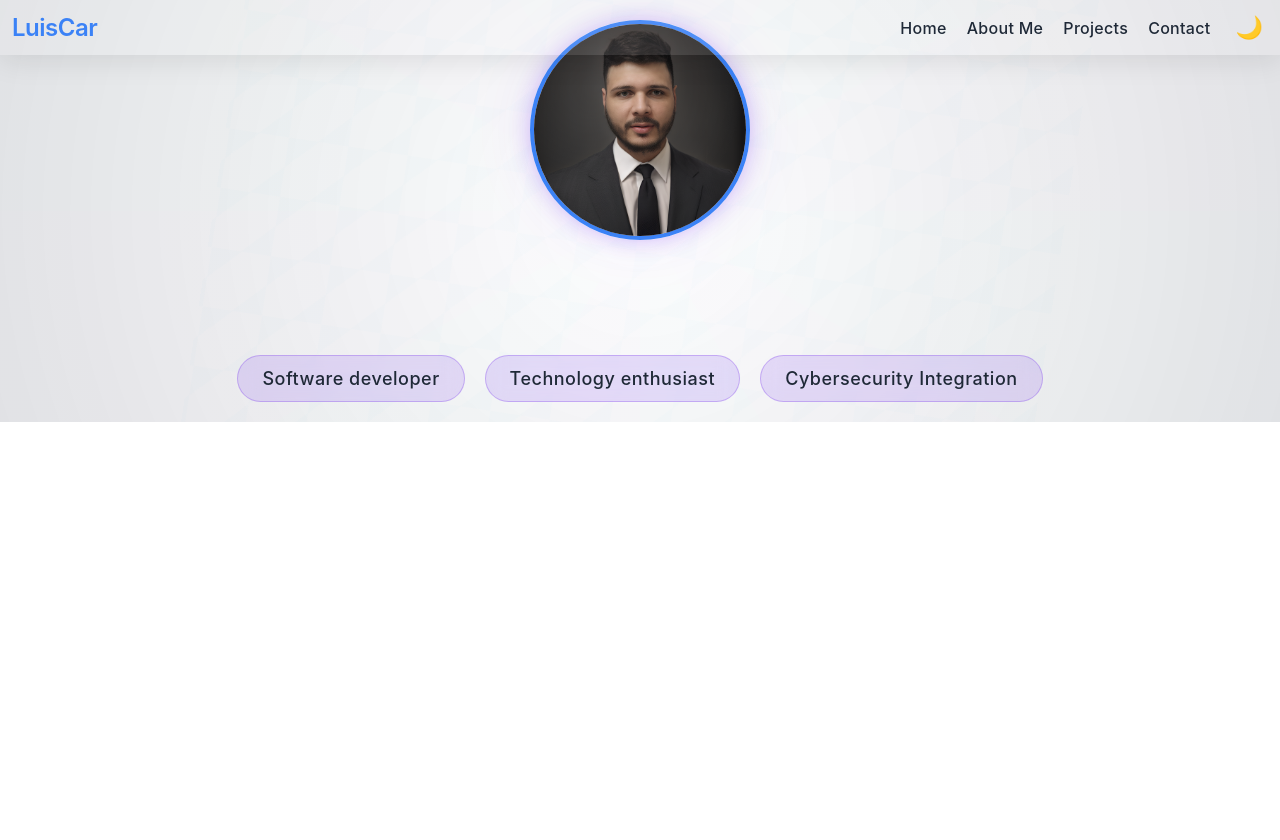
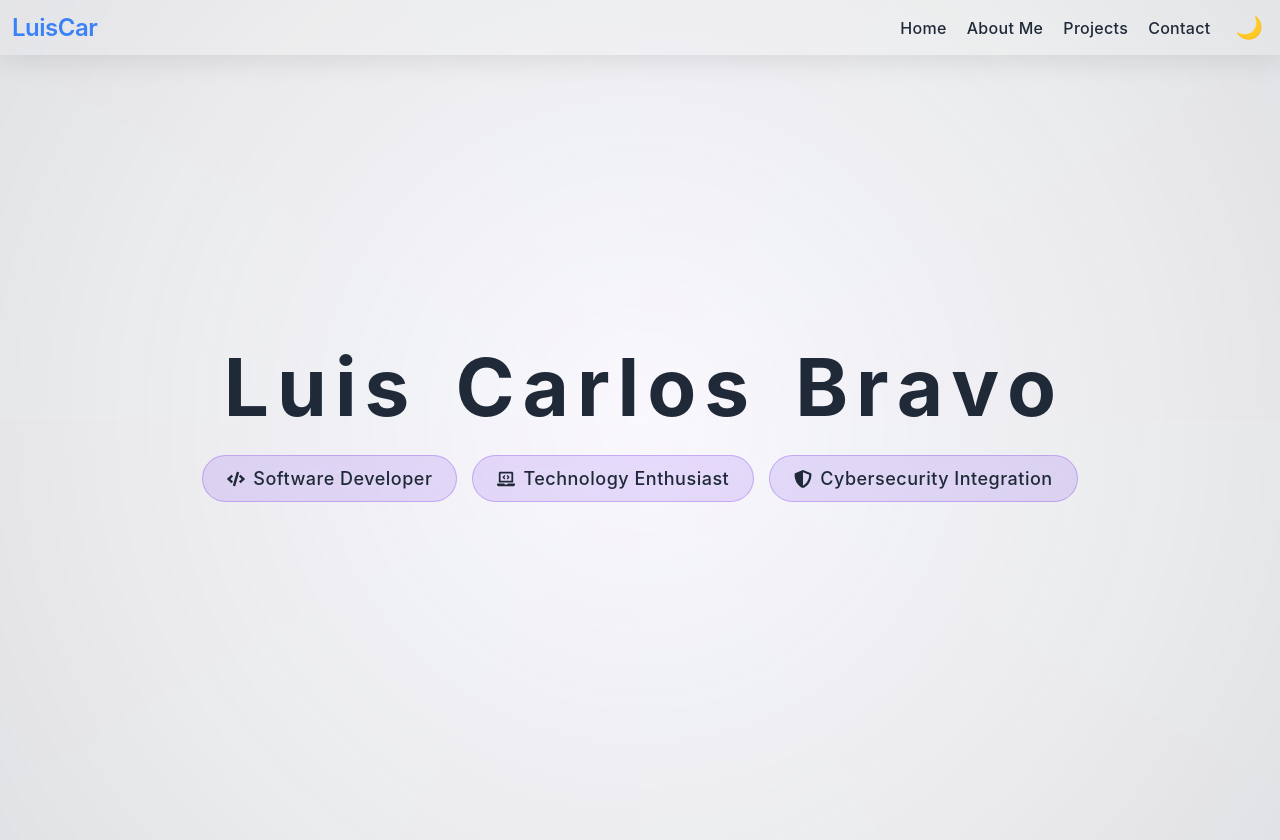
Before and after one commit to LuisCar09/personal_landing_page, a React (Vite) app in the folder personal_landing/: page / in a window 1280 px wide. Before the commit the page ends 800 px from the top, so only its background shows below. Built offline with nearby package versions, Linux system fonts and the light colour scheme.

Commit message:
style: agregada animation al titulo

```diff
--- a/personal_landing/src/pages/Home.jsx
+++ b/personal_landing/src/pages/Home.jsx
@@ -1,25 +1,52 @@
 import React from 'react';
+import { FaCode, FaShieldAlt, FaLaptopCode } from 'react-icons/fa';
 import '../styles/Home.css';
 
 const Home = () => {
   return (
-    <section className="hero-section">
-      <div className="hero-content">
-        <div className="profile-container">
-          <img
-            src="/images/profile.jpg"
-            alt="Luis Carlos Bravo"
-            className="profile-image"
-          />
+    <div className="home">
+      <section className="hero-section">
+        <div className="hero-content">
+          <div className="title-container">
+            <h1 className="name">
+              <span className="letter">L</span>
+              <span className="letter">u</span>
+              <span className="letter">i</span>
+              <span className="letter">s</span>
+              <span className="space">&nbsp;</span>
+              <span className="letter">C</span>
+              <span className="letter">a</span>
+              <span className="letter">r</span>
+              <span className="letter">l</span>
+              <span className="letter">o</span>
+              <span className="letter">s</span>
+              <span className="space">&nbsp;</span>
+              <span className="letter">B</span>
+              <span className="letter">r</span>
+              <span className="letter">a</span>
+              <span className="letter">v</span>
+              <span className="letter">o</span>
+            </h1>
+
+            <ul className="roles-list">
+            <li style={{ '--i': 1 }}>
+              <FaCode className="role-icon" />
+              Software Developer
+            </li>
+            <li style={{ '--i': 2 }}>
+              <FaLaptopCode className="role-icon" />
+              Technology Enthusiast
+            </li>
+            <li style={{ '--i': 3 }}>
+              <FaShieldAlt className="role-icon" />
+              Cybersecurity Integration
+            </li>
+          </ul>
+          </div>
+
         </div>
-        <h1>Luis Carlos Bravo</h1>
-        <ul className="roles-list">
-          <li>Software developer</li>
-          <li>Technology enthusiast</li>
-          <li>Cybersecurity Integration</li>
-        </ul>
-      </div>
-    </section>
+      </section>
+    </div>
   );
 };
 
--- a/personal_landing/src/styles/Home.css
+++ b/personal_landing/src/styles/Home.css
@@ -10,35 +10,17 @@
   align-items: center;
   justify-content: center;
   position: relative;
-  background:
-    linear-gradient(120deg, rgba(124, 58, 237, 0.03) 0%, transparent 50%),
-    linear-gradient(240deg, rgba(6, 182, 212, 0.03) 0%, transparent 50%),
-    radial-gradient(circle at 0% 0%, rgba(124, 58, 237, 0.15) 0%, transparent 50%),
-    radial-gradient(circle at 100% 0%, rgba(6, 182, 212, 0.1) 0%, transparent 50%),
-    radial-gradient(circle at 100% 100%, rgba(124, 58, 237, 0.15) 0%, transparent 50%),
-    radial-gradient(circle at 0% 100%, rgba(6, 182, 212, 0.1) 0%, transparent 50%),
-    radial-gradient(circle at 50% 50%, var(--color-bg-secondary) 0%, var(--color-bg) 100%);
   overflow: hidden;
+  width: 100%;
+  background-color: var(--color-background);
 }
 
 .hero-section::before {
   content: '';
   position: absolute;
-  top: -50%;
-  left: -50%;
-  right: -50%;
-  bottom: -50%;
-  background:
-    repeating-linear-gradient(45deg,
-      rgba(124, 58, 237, 0.03) 25%,
-      transparent 25%,
-      transparent 75%,
-      rgba(6, 182, 212, 0.03) 75%,
-      rgba(6, 182, 212, 0.03));
-  background-size: 60px 60px;
-  animation: backgroundShift 20s linear infinite;
-  opacity: 0.4;
-  transform: rotate(0deg);
+  inset: 0;
+  background: radial-gradient(circle at center, rgba(124, 58, 237, 0.1), transparent 70%);
+  opacity: 0.3;
 }
 
 .hero-section::after {
@@ -55,17 +37,102 @@
 }
 
 .hero-content {
-  position: relative;
-  z-index: 2;
   display: flex;
   flex-direction: column;
   align-items: center;
   justify-content: center;
-  gap: 3rem;
+  text-align: center;
+  gap: 2rem;
+  width: 100%;
+  max-width: var(--max-width-xl);
   padding: 2rem;
-  max-width: var(--max-width-xl);
+  z-index: 2;
+}
+
+.title-container {
+  display: flex;
+  flex-direction: column;
+  align-items: center;
+  justify-content: center;
+  min-height: 100vh;
   width: 100%;
-  animation: fadeIn 1s ease-out;
+}
+
+.name {
+  display: flex;
+  justify-content: center;
+  gap: 0.8rem;
+  font-size: 8rem;
+  margin: 0;
+  margin-bottom: 2rem;
+  padding: 0;
+  text-align: center;
+}
+
+.letter {
+  display: inline-block;
+  transition: transform 0.6s cubic-bezier(0.4, 0, 0.2, 1);
+  color: var(--color-text);
+  transform-origin: center;
+  position: relative;
+}
+
+.dark .letter {
+  color: #2dd4bf;
+}
+
+.letter:hover {
+  animation: smoothHurricane 1.5s cubic-bezier(0.45, 0, 0.55, 1) forwards;
+}
+
+@keyframes smoothHurricane {
+  0% {
+    transform: translate(0, 0) rotate(0deg) scale(1);
+  }
+  10% {
+    transform: translate(8px, -25px) rotate(60deg) scale(1.05);
+  }
+  20% {
+    transform: translate(15px, -45px) rotate(120deg) scale(1.1);
+  }
+  30% {
+    transform: translate(20px, -65px) rotate(180deg) scale(1.15);
+  }
+  40% {
+    transform: translate(15px, -80px) rotate(240deg) scale(1.2);
+  }
+  50% {
+    transform: translate(0px, -90px) rotate(300deg) scale(1.2);
+  }
+  60% {
+    transform: translate(-15px, -80px) rotate(360deg) scale(1.15);
+  }
+  70% {
+    transform: translate(-20px, -65px) rotate(420deg) scale(1.1);
+  }
+  80% {
+    transform: translate(-15px, -45px) rotate(480deg) scale(1.05);
+  }
+  90% {
+    transform: translate(-8px, -25px) rotate(600deg) scale(1.02);
+  }
+  100% {
+    transform: translate(0, 0) rotate(720deg) scale(1);
+  }
+}
+
+.space {
+  width: 3rem;
+}
+
+.roles-list {
+  display: flex;
+  justify-content: center;
+  gap: 1.5rem;
+  list-style: none;
+  padding: 0;
+  margin: 0;
+  flex-wrap: wrap;
 }
 
 .profile-container {
@@ -106,32 +173,6 @@
   transition: filter 0.3s ease;
 }
 
-h1 {
-  font-size: 4.5rem;
-  margin: 0;
-  padding: 0;
-  background: linear-gradient(135deg,
-    var(--color-primary) 0%,
-    var(--color-accent) 50%,
-    var(--color-primary) 100%);
-  background-size: 200% auto;
-  -webkit-background-clip: text;
-  -webkit-text-fill-color: transparent;
-  animation:
-    slideUp 0.8s ease-out,
-    gradientShift 5s ease infinite;
-}
-
-.roles-list {
-  display: flex;
-  justify-content: center;
-  gap: 2rem;
-  margin: 0;
-  padding: 0;
-  list-style: none;
-  flex-wrap: wrap;
-}
-
 .roles-list li {
   font-size: 1.8rem;
   padding: 1.2rem 2.4rem;
@@ -146,6 +187,9 @@ h1 {
   letter-spacing: 0.5px;
   position: relative;
   overflow: hidden;
+  display: flex;
+  align-items: center;
+  gap: 0.8rem;
 }
 
 .roles-list li::before {
@@ -220,6 +264,64 @@ h1 {
   }
 }
 
+@keyframes bounce {
+  0% {
+    transform: translateY(-20px);
+    opacity: 0;
+  }
+  50% {
+    transform: translateY(10px);
+  }
+  100% {
+    transform: translateY(0);
+    opacity: 1;
+  }
+}
+
+@keyframes slideIn {
+  0% {
+    transform: translateX(-30px);
+    opacity: 0;
+  }
+  100% {
+    transform: translateX(0);
+    opacity: 1;
+  }
+}
+
+@keyframes slideFromLeft {
+  0% {
+    transform: translateX(-100px);
+    opacity: 0;
+  }
+  100% {
+    transform: translateX(0);
+    opacity: 1;
+  }
+}
+
+@keyframes slideFromRight {
+  0% {
+    transform: translateX(100px);
+    opacity: 0;
+  }
+  100% {
+    transform: translateX(0);
+    opacity: 1;
+  }
+}
+
+@keyframes slideFromBottom {
+  0% {
+    transform: translateY(100px);
+    opacity: 0;
+  }
+  100% {
+    transform: translateY(0);
+    opacity: 1;
+  }
+}
+
 @media (max-width: 768px) {
   .hero-content {
     padding: 1rem;
@@ -231,10 +333,6 @@ h1 {
     height: 180px;
   }
 
-  h1 {
-    font-size: 3rem;
-  }
-
   .roles-list {
     gap: 1rem;
   }
@@ -244,3 +342,15 @@ h1 {
     padding: 1rem 2rem;
   }
 }
+
+@keyframes jumpRotate {
+  0% {
+    transform: translateY(0) rotate(0deg);
+  }
+  50% {
+    transform: translateY(-20px) rotate(15deg);
+  }
+  100% {
+    transform: translateY(0) rotate(0deg);
+  }
+}
```
